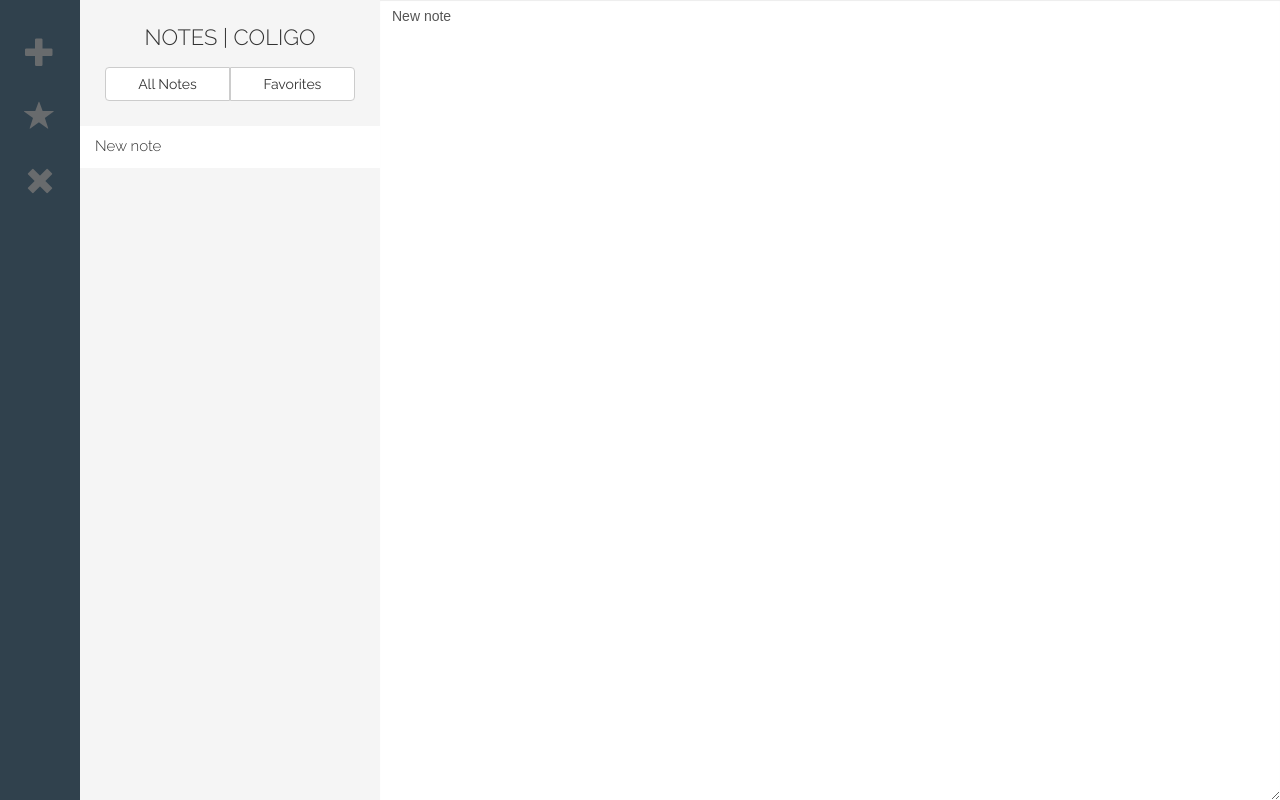
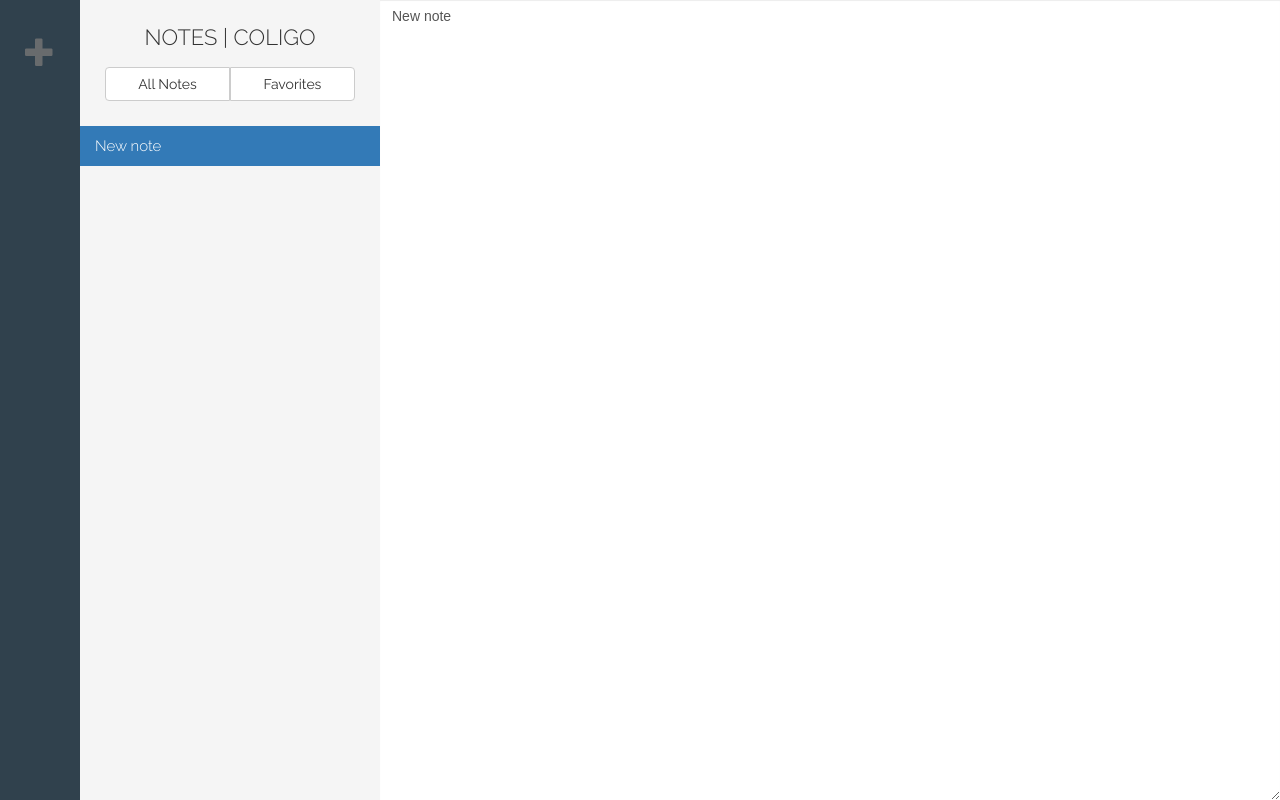
Before and after one commit to Cacaci/React-notes2, a React (Create React App) app: page / in a window 1280 px wide. Built offline with nearby package versions, Linux system fonts and the light colour scheme.

Commit message:
feat: react-notes2

```diff
--- a/src/actions/index.js
+++ b/src/actions/index.js
@@ -2,6 +2,7 @@ import {
   ADD_NOTE,
   EDIT_NOTE,
   DELETE_NOTE,
+  DELETE_NOTE_ALL,
   SET_ACTIVE_NOTE,
   TOGGLE_FAVORITE,
   TOGGLE_FILTER
@@ -16,7 +17,12 @@ export const editNote = (text) => {
   }
 }
 
-export const deleteNote = () => ({ type: DELETE_NOTE })
+export const deleteNote = (index) => ({
+  type: DELETE_NOTE,
+  index
+})
+
+export const deleteNoteAll = () => ({ type: DELETE_NOTE_ALL })
 
 export const setActiveNote = (note) => {
   return {
@@ -25,7 +31,10 @@ export const setActiveNote = (note) => {
   }
 }
 
-export const toggleFavorite = () => ({ type: TOGGLE_FAVORITE })
+export const toggleFavorite = (index) => ({
+  type: TOGGLE_FAVORITE,
+  index
+})
 
 /* 写法一： */
 // export const toggleFilter = style => {
--- a/src/components/NoteList.js
+++ b/src/components/NoteList.js
@@ -47,11 +47,13 @@
 
 /* ES6写法 */
 import React, { Component, PropTypes } from 'react'
+import index from '../reducers/index';
 
 export default class NoteList extends Component {
   constructor (props) {
     super(props)
     this.updateActive = this.updateActive.bind(this)
+    this.goDelete = this.goDelete.bind(this)
   }
   updateActive (e, note) {
     const { handleActiveNote, handleEdit } = this.props
@@ -59,10 +61,24 @@ export default class NoteList extends Component {
     handleActiveNote(note)
     handleEdit(note.text)
   }
+  goDelete (index) {
+    const { handleDelete, notes } = this.props
+    if (notes.length === 0) return
+    handleDelete(index)
+  }
+  render () {
+    const {handleFavorite, notes, show, activeNote, handleFilter, handleDelete } = this.props
+    let filterNotes = show === 'all' ? notes : notes.filter(note => note.favorite === true)
 
-  render () {
-    const { notes, show, activeNote, handleFilter } = this.props
-    let filterNotes = show === 'all' ? notes : notes.filter(note => note.favorite === true)
+    // 收藏列表不展示按钮
+    const favoriteBtns = (note, index) => {
+      return show === 'all' ? (
+        <div className="list-group-btns">
+          <span onClick={() => handleFavorite(index)} className={note.favorite ? 'glyphicon glyphicon-star starred' : 'glyphicon glyphicon-star'}></span>
+          <span onClick={() => this.goDelete(index)} className="glyphicon glyphicon-remove"></span>
+        </div>
+      ) : ''
+    }
     return (
       <div id="notes-list">
         <div id="list-header">
@@ -80,12 +96,13 @@ export default class NoteList extends Component {
           <div className="list-group">
             {filterNotes.map((note, index) => {
               return (
-                <a key={index} className="list-group-item" href="Javascript:void(0);">
-                  <span className="list-group-item-heading">{note.text.substring(0, 30)}</span>
-                  <div className="list-group-btns">
-                    <span className="glyphicon glyphicon-star"></span>
-                    <span className="glyphicon glyphicon-remove"></span>
-                  </div>
+                <a key={index} className={activeNote.id === note.id ? 'list-group-item active' : 'list-group-item'} href="Javascript:void(0);">
+                  <div onClick={e => this.updateActive(e, note)} className="list-group-item-heading">{note.text.substring(0, 30)}</div>
+                  {/* <div className="list-group-btns">
+                    <span onClick={() => handleFavorite(index)} className={note.favorite ? 'glyphicon glyphicon-star starred' : 'glyphicon glyphicon-star'}></span>
+                    <span onClick={() => this.goDelete(index)} className="glyphicon glyphicon-remove"></span>
+                  </div> */}
+                  {favoriteBtns(note, index)}
                 </a>
               )
             })}
--- a/src/components/Toolbar.js
+++ b/src/components/Toolbar.js
@@ -1,52 +1,52 @@
 /* 函数式写法 */
-import React from 'react'
+// import React from 'react'
 
-const Toolbar = ({
-  notes,
-  activeNote,
-  handleAdd,
-  handleDelete,
-  handleFavorite
-}) => {
+// const Toolbar = ({
+//   notes,
+//   activeNote,
+//   handleAdd,
+//   handleDelete,
+//   handleFavorite
+// }) => {
 
-  const goDelete = (notes, handleDelete) => {
-    if (notes.length === 0) return
-    handleDelete()
-  }
-
-  return (
-    <div id="toolbar">
-      <i onClick={() => handleAdd()} className="glyphicon glyphicon-plus"></i>
-      <i onClick={() => handleFavorite()} className={activeNote.favorite ? 'glyphicon glyphicon-star starred' : 'glyphicon glyphicon-star'}></i>
-      <i onClick={() => goDelete(notes, handleDelete)} className="glyphicon glyphicon-remove"></i>
-    </div>
-  )
-}
-
-export default Toolbar
-
-/* ES6写法 */
-// import React, { Component } from 'react'
-
-// export default class Toolbar extends Component {
-//   constructor (props) {
-//     super(props)
-//     this.goDelete = this.goDelete.bind(this)
-//   }
-//   goDelete () {
-//     const { handleDelete, notes } = this.props
+//   const goDelete = (notes, handleDelete) => {
 //     if (notes.length === 0) return
 //     handleDelete()
 //   }
 
-//   render () {
-//     const { handleAdd, activeNote, handleFavorite } = this.props
-//     return (
-//       <div id="toolbar">
-//         <i onClick={() => handleAdd()} className="glyphicon glyphicon-plus"></i>
-//         <i onClick={() => handleFavorite()} className={activeNote.favorite ? 'glyphicon glyphicon-star starred' : 'glyphicon glyphicon-star'}></i>
-//         <i onClick={this.goDelete} className="glyphicon glyphicon-remove"></i>
-//       </div>
-//     )
-//   }
+//   return (
+//     <div id="toolbar">
+//       <i onClick={() => handleAdd()} className="glyphicon glyphicon-plus"></i>
+//       <i onClick={() => handleFavorite()} className={activeNote.favorite ? 'glyphicon glyphicon-star starred' : 'glyphicon glyphicon-star'}></i>
+//       <i onClick={() => goDelete(notes, handleDelete)} className="glyphicon glyphicon-remove"></i>
+//     </div>
+//   )
 // }
+
+// export default Toolbar
+
+/* ES6写法 */
+import React, { Component } from 'react'
+
+export default class Toolbar extends Component {
+  constructor (props) {
+    super(props)
+    // this.goDelete = this.goDelete.bind(this)
+  }
+  // goDelete () {
+  //   const { handleDelete, notes } = this.props
+  //   if (notes.length === 0) return
+  //   handleDelete()
+  // }
+
+  render () {
+    const { handleAdd, activeNote, handleFavorite } = this.props
+    return (
+      <div id="toolbar">
+        <i onClick={() => handleAdd()} className="glyphicon glyphicon-plus"></i>
+        {/* <i onClick={() => handleFavorite()} className={activeNote.favorite ? 'glyphicon glyphicon-star starred' : 'glyphicon glyphicon-star'}></i> */}
+        {/* <i onClick={this.goDelete} className="glyphicon glyphicon-remove"></i> */}
+      </div>
+    )
+  }
+}
--- a/src/constants/index.js
+++ b/src/constants/index.js
@@ -1,6 +1,7 @@
 export const ADD_NOTE = 'ADD_NOTE' // 添加笔记
 export const EDIT_NOTE = 'EDIT_NOTE' // 编辑笔记
 export const DELETE_NOTE = 'DELETE_NOTE' // 删除笔记
+export const DELETE_NOTE_ALL = 'DELETE_NOTE_ALL'
 export const SET_ACTIVE_NOTE = 'SET_ACTIVE_NOTE' // 设置当前活动笔记对象
 export const TOGGLE_FAVORITE = 'TOGGLE_FAVORITE' // 切换收藏
 export const TOGGLE_FILTER = 'TOGGLE_FILTER' //筛选列表
--- a/src/containers/App.js
+++ b/src/containers/App.js
@@ -6,6 +6,7 @@ import NoteList from '../components/NoteList'
 import Toolbar from '../components/Toolbar'
 
 import { addNote, editNote, deleteNote, setActiveNote, toggleFavorite, toggleFilter } from '../actions'
+import index from '../reducers/index';
 
 const App = ({
   dispatch,
@@ -28,6 +29,8 @@ const App = ({
       handleFavorite={handleFavorite} />
     <NoteList
       handleEdit={handleEdit}
+      handleDelete={handleDelete}
+      handleFavorite={handleFavorite}
       show={show}
       notes={notes}
       activeNote={activeNote}
@@ -46,9 +49,9 @@ const mapStateToProps = (state) => ({
 const mapDispatchToProps = (dispatch) => ({
   handleAdd: () => dispatch(addNote()),
   handleActiveNote: note => dispatch(setActiveNote(note)),
-  handleDelete: () => dispatch(deleteNote()),
+  handleDelete: index => dispatch(deleteNote(index)),
   handleEdit: text => dispatch(editNote(text)),
-  handleFavorite: () => dispatch(toggleFavorite()),
+  handleFavorite: index => dispatch(toggleFavorite(index)),
   handleFilter: style => dispatch(toggleFilter(style))
 })
 
--- a/src/index.css
+++ b/src/index.css
@@ -54,8 +54,17 @@ body {
 }
 #notes-list .container .list-group-item {
  position: relative;
+ padding: 0 0 0 15px;
+ height: 40px;
+ line-height: 40px;
  border: 0;
+ margin-bottom: 0;
  border-radius: 0;
+}
+a.list-group-item .list-group-item-heading {
+  float: left;
+  width: 220px;
+  margin-bottom: 0;
 }
 a.list-group-item:hover {
   z-index: 2;
@@ -67,8 +76,10 @@ a.list-group-item:hover .list-group-item-heading {
 }
 .list-group-btns {
   position: absolute;
+  width: 65px;
+  height: 40px;
   right: -65px;
-  top: 7px;
+  top: 0;
   transition: all ease .3s;
 }
 .list-group-item:hover .list-group-btns{
@@ -76,9 +87,12 @@ a.list-group-item:hover .list-group-item-heading {
 }
 .list-group-btns > span {
   display: inline-block;
-  margin-right: 10px;
+  height: 40px;
+  line-height: 40px;
+  margin: 0 5px;
   cursor: pointer;
   opacity: 0.8;
+  top: 0;
   transition: opacity 0.5s ease;
   font-size: 22px;
 }
--- a/src/reducers/index.js
+++ b/src/reducers/index.js
@@ -6,6 +6,20 @@ import {
   TOGGLE_FAVORITE,
   TOGGLE_FILTER
 } from '../constants'
+
+// const notes = (state = [{id: 0, text: 'New note', favorite: false}], action) => {
+//   switch (action.type) {
+//     case ADD_NOTE:
+//       let newId = ++id
+//       let newNote = {id: newId, text: 'New note' + `${newId}`, favorite: false}
+//       return state.push(newNote)
+//     case DELETE_NOTE:
+//       state.splice(index, 1)
+//       return state
+//     default:
+//       return state
+//   }
+// }
 
 const initState = {
   notes: [{id: 0, text: 'New note', favorite: false}], // 所有笔记
@@ -16,24 +30,22 @@ const initState = {
 let id = 0
 
 const notes = (state = initState, action) => {
-  const handleDelete = (state, id) => {
+  const handleDelete = (state, index) => {
     let newNotes
     let notes = state.notes
-    for (let i = 0; i < notes.length; i++) {
-      if (notes[i].id === id) {
-        newNotes = [...notes.slice(0, i), ...notes.slice(i + 1)]
-      }
-    }
+    newNotes = [...notes.slice(0, index), ...notes.slice(index + 1)]
     return Object.assign({}, state, {
       notes: newNotes,
-      activeNote: newNotes[0] ? newNotes[0] : []
+      activeNote: newNotes[index] || newNotes[0] || []
     })
+
   }
-  const handleFavorite = (state) => {
+  const handleFavorite = (state, noteIndex) => {
+    console.log(noteIndex)
     let id = state.activeNote.id
     let notes = state.notes
-    let newNotes = notes.map(item => {
-      if (item.id === id) {
+    let newNotes = notes.map((item, index) => {
+      if (index === noteIndex) {
         item.favorite = !item.favorite
       }
       return item
@@ -69,7 +81,7 @@ const notes = (state = initState, action) => {
         activeNote: newNote
       })
     case DELETE_NOTE:
-      return handleDelete(state, state.activeNote.id)
+      return handleDelete(state, action.index)
     case EDIT_NOTE:
       return handleEdit(state, action.text)
     case SET_ACTIVE_NOTE:
@@ -78,7 +90,7 @@ const notes = (state = initState, action) => {
         activeNote: action.note
       })
     case TOGGLE_FAVORITE:
-      return handleFavorite(state)
+      return handleFavorite(state, action.index)
     case TOGGLE_FILTER:
       return Object.assign({}, state, {
         show: action.style
```
